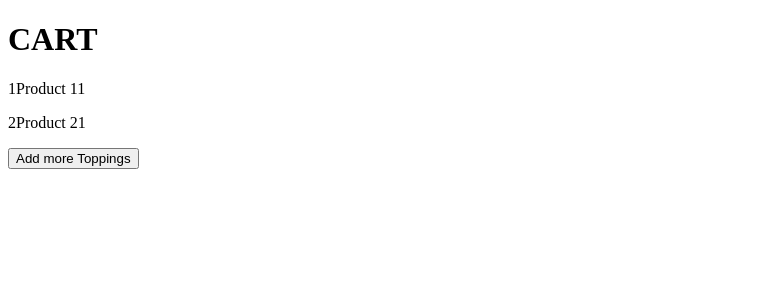
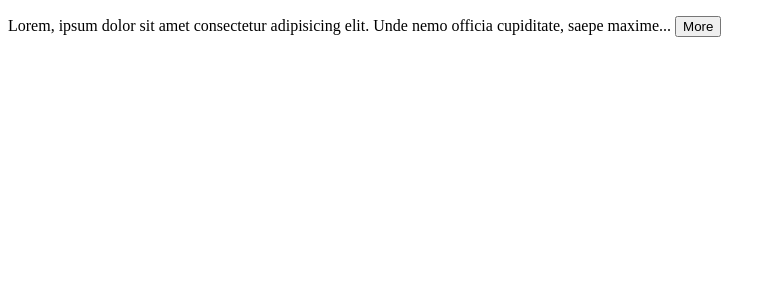
Before and after one commit to ajju8108/React, a React (Vite) app: page / in a window 1280 px wide. Shown: the top 300 px of the page, without its empty margins (0-776 px from the left). Built offline with nearby package versions, Linux system fonts and the light colour scheme.

Commit message:
Expandable exe done

```diff
--- a/src/App.tsx
+++ b/src/App.tsx
@@ -13,6 +13,7 @@ import UpdatingArray from "./Managing State/Updating Array/UpdatingArray";
 import Exe from "./Managing State/Exe/Exe";
 import Exe2 from "./Managing State/Exe/Exe2";
 import Exe3 from "./Managing State/Exe/Exe3";
+import ExpandableText from "./Managing State/Expandable/ExpandableText";
 
 function App() {
   /*  const [alertVisible, setalertVisible] = useState(false);
@@ -61,7 +62,32 @@ function App() {
       {/* <UpdateObject /> */}
       {/* <UpdatingArray /> */}
       {/* <Exe /> */}
-      <Exe3 />
+      {/* <Exe3 /> */}
+      <ExpandableText /* maxChars={10} */>
+        Lorem, ipsum dolor sit amet consectetur adipisicing elit. Unde nemo
+        officia cupiditate, saepe maxime vel quasi enim perferendis repudiandae
+        laudantium ducimus deserunt facilis nostrum aut laboriosam amet, aliquam
+        quisquam distinctio harum molestias itaque sapiente sequi officiis
+        porro. Vitae harum magnam corporis reiciendis ipsum dolores
+        consequuntur? Et amet architecto eius quidem facilis ratione eos nobis
+        inventore id consequuntur tempore quisquam eveniet, odio cum
+        consectetur, rerum ea officia assumenda laborum repellat quos nihil ut
+        vel neque. Excepturi consectetur debitis, ratione provident numquam
+        repellendus tenetur facilis dolorum! Esse vero omnis minus harum quas,
+        doloribus, facere, natus aspernatur corrupti quia itaque fugit ducimus
+        ipsum! Lorem, ipsum dolor sit amet consectetur adipisicing elit. Unde
+        nemo officia cupiditate, saepe maxime vel quasi enim perferendis
+        repudiandae laudantium ducimus deserunt facilis nostrum aut laboriosam
+        amet, aliquam quisquam distinctio harum molestias itaque sapiente sequi
+        officiis porro. Vitae harum magnam corporis reiciendis ipsum dolores
+        consequuntur? Et amet architecto eius quidem facilis ratione eos nobis
+        inventore id consequuntur tempore quisquam eveniet, odio cum
+        consectetur, rerum ea officia assumenda laborum repellat quos nihil ut
+        vel neque. Excepturi consectetur debitis, ratione provident numquam
+        repellendus tenetur facilis dolorum! Esse vero omnis minus harum quas,
+        doloribus, facere, natus aspernatur corrupti quia itaque fugit ducimus
+        ipsum!
+      </ExpandableText>
     </div>
   );
 }
--- /dev/null
+++ b/src/Managing State/Expandable/ExpandableText.tsx
@@ -0,0 +1,21 @@
+import React, { useState } from "react";
+interface Props {
+  children: string;
+  maxChars?: number;
+}
+export default function ExpandableText({ children, maxChars = 100 }: Props) {
+  const [isExpanded, setExpanded] = useState(false);
+  console.log(typeof children);
+  if (children.length <= maxChars) return <p>{children}</p>;
+  const text = isExpanded ? children : children.substring(0, maxChars);
+  return (
+    <>
+      <p>
+        {text}...{" "}
+        <button onClick={() => setExpanded(!isExpanded)}>
+          {isExpanded ? "Less" : "More"}
+        </button>
+      </p>
+    </>
+  );
+}
```
